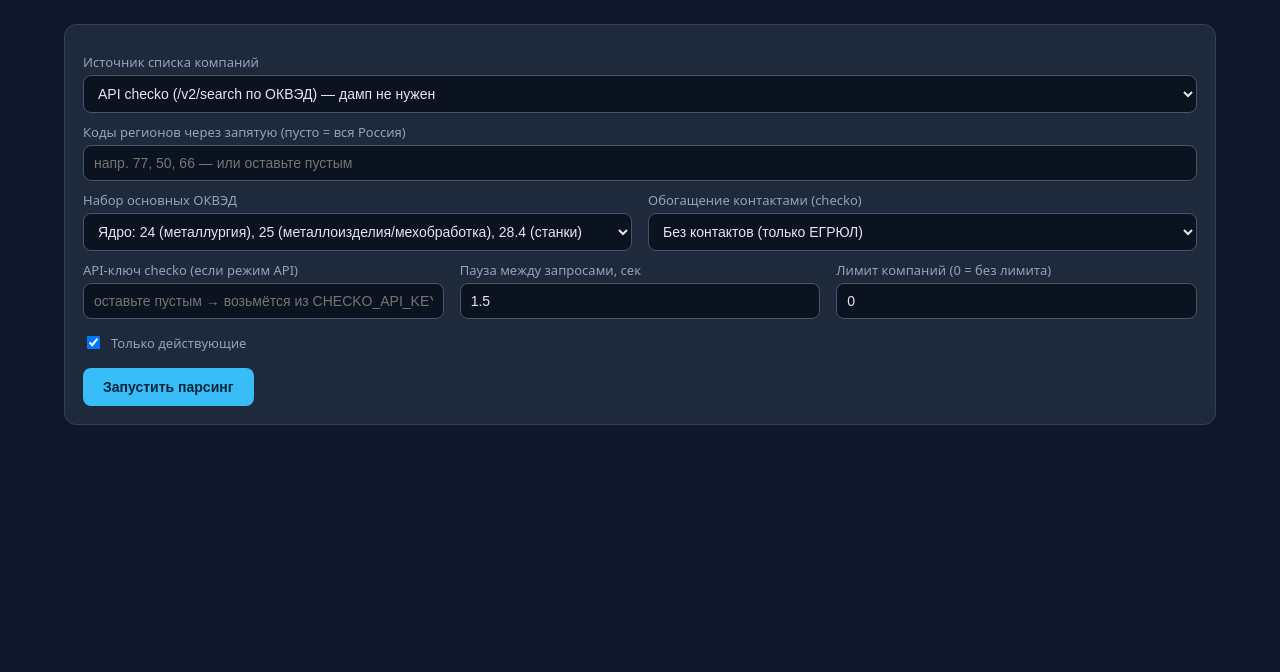
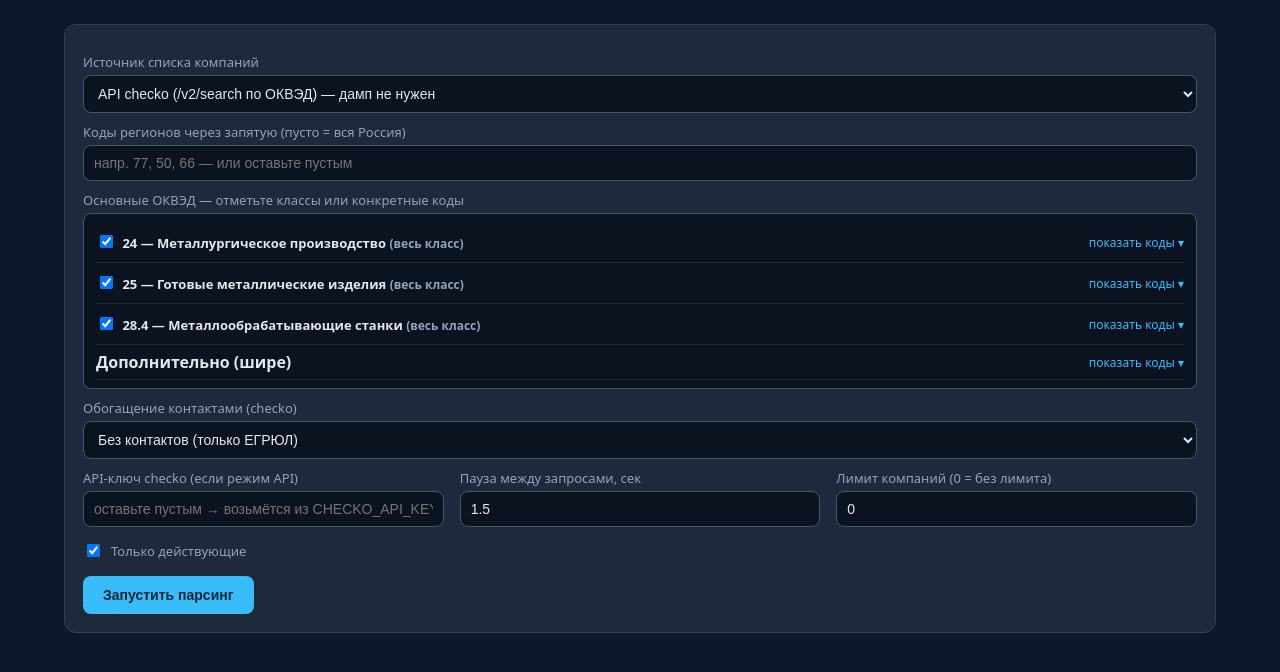
Before and after one commit to kirillrand4-alt/Parser2, a Flask app: page / in a window 1280 px wide. Shown: the part 83-755 px from the top of the page. Run offline with Flask 3, Linux system fonts and the light colour scheme; the visitor is signed in with stand-in values (Sample User, id 1).

Commit message:
Веб-форма: выбор ОКВЭД галочками (классы + конкретные коды)
Каталог OKVED_CATALOG с расшифровками по классам 24/25/28.4 (+ wide).
Чекбоксы «весь класс» и детальные коды; класс отключает детальные.
/start читает okved_codes (okved_set=none + extra_okved). Классы 24/25/28.4
предотмечены по умолчанию.

Co-Authored-By: Claude Opus 4.8 <noreply@anthropic.com>
Claude-Session: https://claude.ai/code/session_01GrocdrGugg2KX166ZX7v4r

```diff
--- a/metalparser/okved.py
+++ b/metalparser/okved.py
@@ -95,6 +95,57 @@ METAL_GROUP_CODES: list[str] = [
 ]
 
 
+# Каталог для веб-формы: секции (заголовок + префикс «весь класс») и коды-группы
+# с расшифровками. Значение чекбокса = код/префикс ОКВЭД.
+OKVED_CATALOG: list[dict] = [
+    {"title": "24 — Металлургическое производство", "prefix": "24", "codes": [
+        ("24.10", "Производство чугуна, стали и ферросплавов"),
+        ("24.20", "Производство стальных труб, полых профилей и фитингов"),
+        ("24.31", "Холодное волочение прутков"),
+        ("24.32", "Холодная прокатка штрипсов"),
+        ("24.33", "Производство гнутых стальных профилей"),
+        ("24.34", "Производство проволоки методом холодного волочения"),
+        ("24.41", "Производство драгоценных металлов"),
+        ("24.42", "Производство алюминия"),
+        ("24.43", "Производство свинца, цинка и олова"),
+        ("24.44", "Производство меди"),
+        ("24.45", "Производство прочих цветных металлов"),
+        ("24.46", "Производство ядерного топлива"),
+        ("24.51", "Литье чугуна"),
+        ("24.52", "Литье стали"),
+        ("24.53", "Литье легких металлов"),
+        ("24.54", "Литье прочих цветных металлов"),
+    ]},
+    {"title": "25 — Готовые металлические изделия", "prefix": "25", "codes": [
+        ("25.11", "Строительные металлические конструкции и изделия"),
+        ("25.12", "Металлические двери и окна"),
+        ("25.21", "Радиаторы и котлы центрального отопления"),
+        ("25.29", "Прочие металлические цистерны, резервуары и емкости"),
+        ("25.30", "Паровые котлы (кроме котлов центрального отопления)"),
+        ("25.40", "Оружие и боеприпасы"),
+        ("25.50", "Ковка, прессование, штамповка; порошковая металлургия"),
+        ("25.61", "Обработка металлов и нанесение покрытий"),
+        ("25.62", "Обработка металлических изделий механическая"),
+        ("25.71", "Ножевые изделия и столовые приборы"),
+        ("25.72", "Замки и петли"),
+        ("25.73", "Инструмент"),
+        ("25.91", "Стальные бочки и аналогичные емкости"),
+        ("25.92", "Тара из легких металлов"),
+        ("25.93", "Изделия из проволоки, цепей и пружин"),
+        ("25.94", "Крепежные изделия"),
+        ("25.99", "Прочие готовые металлические изделия"),
+    ]},
+    {"title": "28.4 — Металлообрабатывающие станки", "prefix": "28.4", "codes": [
+        ("28.41", "Производство металлообрабатывающего оборудования"),
+        ("28.49", "Производство прочих станков"),
+    ]},
+    {"title": "Дополнительно (шире)", "prefix": None, "codes": [
+        ("46.72", "Оптовая торговля металлами и металлическими рудами"),
+        ("33.11", "Ремонт металлических изделий"),
+    ]},
+]
+
+
 def search_codes(prefixes: list[str]) -> list[str]:
     """Разворачивает префиксы (24, 25, 28.4) в конкретные коды-группы для поиска.
 
--- a/webapp/app.py
+++ b/webapp/app.py
@@ -34,7 +34,7 @@ from flask import (
 from werkzeug.middleware.proxy_fix import ProxyFix
 
 from metalparser.export import write_csv, write_excel
-from metalparser.okved import OKVED_SETS, OKVED_SET_LABELS, DEFAULT_SET
+from metalparser.okved import OKVED_SETS, OKVED_SET_LABELS, DEFAULT_SET, OKVED_CATALOG
 from metalparser.pipeline import PipelineConfig, run
 
 app = Flask(__name__)
@@ -123,7 +123,7 @@ def _worker(job_id: str, config: PipelineConfig):
 def index():
     return render_template(
         "index.html",
-        okved_sets={k: OKVED_SET_LABELS.get(k, k) for k in sorted(OKVED_SETS)},
+        catalog=OKVED_CATALOG,
         default_set=DEFAULT_SET,
     )
 
@@ -143,11 +143,16 @@ def start():
     elif source == "api" and not api_key:
         return jsonify({"error": "Для источника API нужен ключ checko (поле «API-ключ» или env CHECKO_API_KEY)"}), 400
 
+    okved_codes = [c.strip() for c in f.getlist("okved_codes") if c.strip()]
+    if not okved_codes:
+        return jsonify({"error": "Выберите хотя бы один ОКВЭД (класс или конкретный код)"}), 400
+
     enrich_mode = f.get("enrich", "none")  # none | api | html (для egrul)
     config = PipelineConfig(
         source=source,
         egrul_path=egrul_path,
-        okved_set=f.get("okved_set", DEFAULT_SET),
+        okved_set="none",
+        extra_okved=okved_codes,
         only_active=f.get("only_active", "on") == "on",
         enrich=enrich_mode != "none",
         prefer_api=enrich_mode == "api",
--- a/webapp/templates/index.html
+++ b/webapp/templates/index.html
@@ -32,6 +32,15 @@
     a.dl { color:var(--acc); margin-right:16px; text-decoration:none; font-weight:600; }
     .err { color:#fca5a5; }
     .muted { color:var(--mut); font-size:12px; }
+    .okved-catalog { border:1px solid #475569; border-radius:8px; padding:8px 12px;
+      background:#0b1220; max-height:320px; overflow:auto; }
+    .okved-sec { padding:6px 0; border-bottom:1px solid #1e293b; }
+    .okved-head { display:flex; justify-content:space-between; align-items:center; gap:12px; }
+    .chk { display:block; font-size:13px; color:var(--txt); margin:4px 0; font-weight:400; }
+    .chk.strong, .strong { font-weight:600; }
+    .chk input { width:auto; margin-right:6px; }
+    .okved-codes { padding:6px 0 6px 18px; }
+    .toggle { color:var(--acc); font-size:12px; text-decoration:none; white-space:nowrap; }
   </style>
 </head>
 <body>
@@ -64,24 +73,38 @@
         <input name="regions" placeholder="напр. 77, 50, 66 — или оставьте пустым">
       </div>
 
-      <div class="row">
-        <div>
-          <label>Набор основных ОКВЭД</label>
-          <select name="okved_set">
-            {% for key, label in okved_sets.items() %}
-              <option value="{{ key }}" {% if key == default_set %}selected{% endif %}>{{ label }}</option>
+      <label>Основные ОКВЭД — отметьте классы или конкретные коды</label>
+      <div class="okved-catalog">
+        {% for sec in catalog %}
+        <div class="okved-sec">
+          <div class="okved-head">
+            {% if sec.prefix %}
+            <label class="chk strong">
+              <input type="checkbox" class="okved-class" name="okved_codes" value="{{ sec.prefix }}"
+                     data-sec="sec{{ loop.index }}"
+                     {% if sec.prefix in ['24','25','28.4'] %}checked{% endif %}>
+              {{ sec.title }} <span class="muted">(весь класс)</span>
+            </label>
+            {% else %}
+            <div class="strong">{{ sec.title }}</div>
+            {% endif %}
+            <a href="#" class="toggle" data-sec="sec{{ loop.index }}">показать коды ▾</a>
+          </div>
+          <div class="okved-codes" id="sec{{ loop.index }}" style="display:none;">
+            {% for code, name in sec.codes %}
+            <label class="chk"><input type="checkbox" name="okved_codes" value="{{ code }}"> {{ code }} — {{ name }}</label>
             {% endfor %}
-          </select>
+          </div>
         </div>
-        <div>
-          <label>Обогащение контактами (checko)</label>
-          <select name="enrich" id="enrich">
-            <option value="api">API (нужен ключ)</option>
-            <option value="html">HTML (без ключа, медленно)</option>
-            <option value="none" selected>Без контактов (только ЕГРЮЛ)</option>
-          </select>
-        </div>
+        {% endfor %}
       </div>
+
+      <label>Обогащение контактами (checko)</label>
+      <select name="enrich" id="enrich">
+        <option value="api">API (нужен ключ)</option>
+        <option value="html">HTML (без ключа, медленно)</option>
+        <option value="none" selected>Без контактов (только ЕГРЮЛ)</option>
+      </select>
 
       <div class="row">
         <div>
@@ -145,6 +168,26 @@ function toggleSource() {
 sourceSel.addEventListener('change', toggleSource);
 toggleSource();
 
+// Каталог ОКВЭД: разворачивание секций
+document.querySelectorAll('.toggle').forEach(a => {
+  a.addEventListener('click', e => {
+    e.preventDefault();
+    const el = document.getElementById(a.dataset.sec);
+    const show = el.style.display === 'none';
+    el.style.display = show ? 'block' : 'none';
+    a.textContent = show ? 'скрыть коды ▴' : 'показать коды ▾';
+  });
+});
+// «Весь класс» отмечен → детальные коды отключаются (отправляется только префикс)
+document.querySelectorAll('.okved-class').forEach(cb => {
+  const sync = () => {
+    document.getElementById(cb.dataset.sec)
+      .querySelectorAll('input[type=checkbox]').forEach(c => { c.disabled = cb.checked; });
+  };
+  cb.addEventListener('change', sync);
+  sync();
+});
+
 const form = document.getElementById('form');
 const runbtn = document.getElementById('runbtn');
 let timer = null;
```
